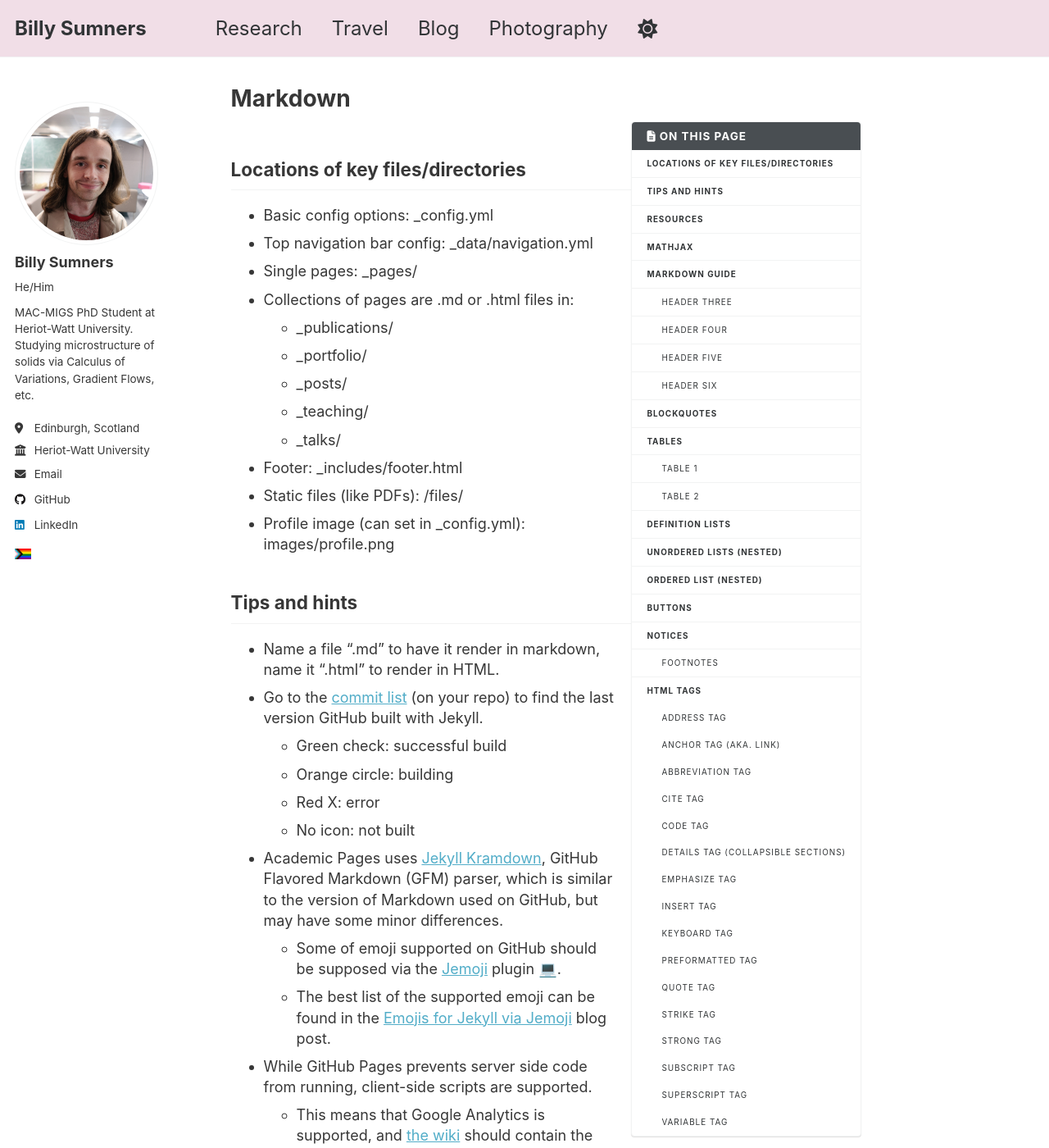
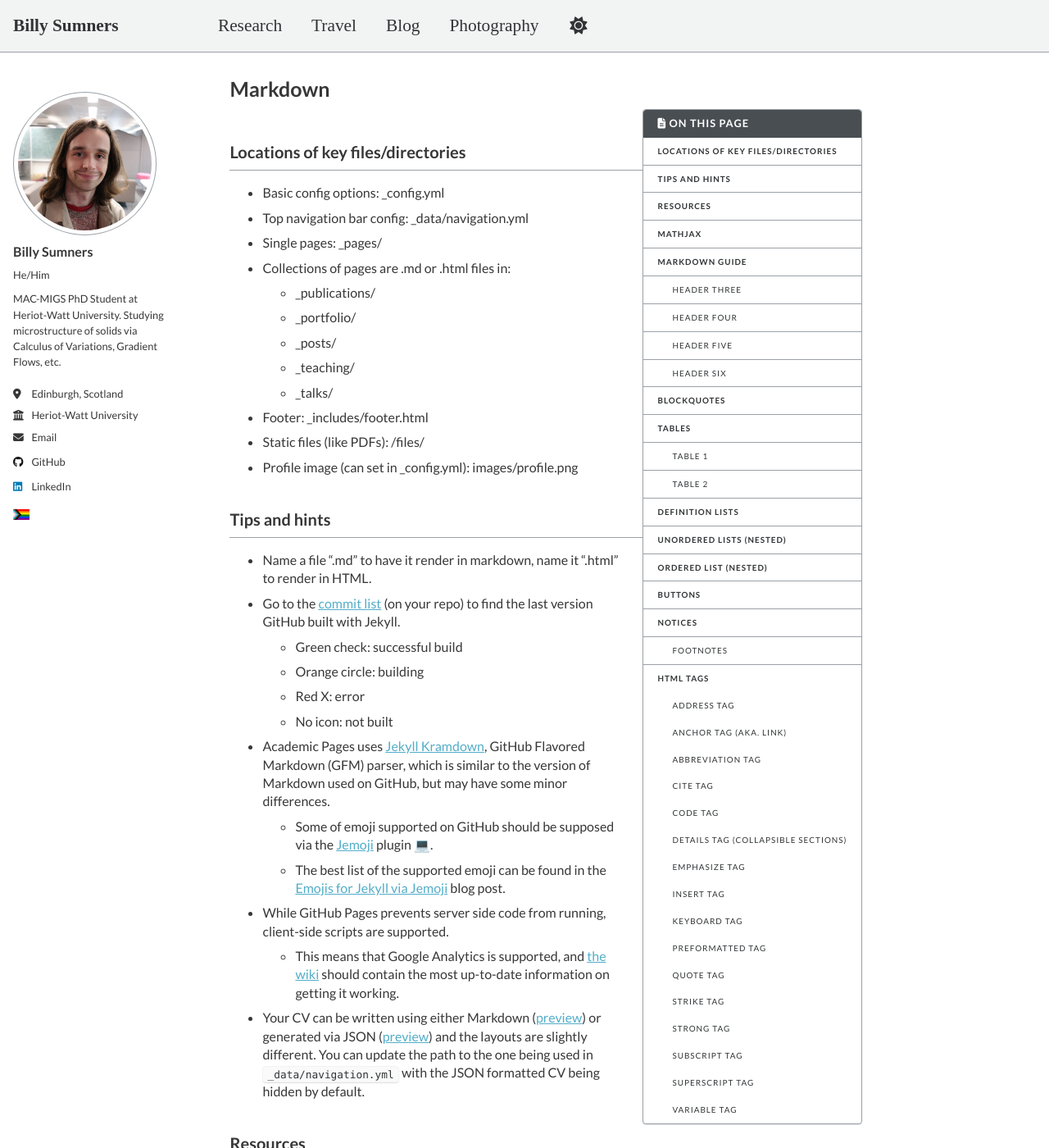
Before and after one commit to wbsumners/wbsumners.github.io, a Jekyll site: the page built from _pages/markdown.md, in a window 1280 px wide and 1400 px high. Shown: the whole window at 82% size. Built offline with Jekyll 4.4.1, drawn with Linux system fonts in a browser that asks for light colours; emoji names are drawn with the system emoji font; some web fonts are replaced.

Commit message:
Micromanaging my website

```diff
--- a/_includes/head/custom.html
+++ b/_includes/head/custom.html
@@ -12,6 +12,10 @@
 <meta name="theme-color" content="#ffffff"/>
 <link rel="stylesheet" href="{{ base_path }}/assets/css/academicons.css"/>
 
+<!-- lato font
+<link rel="preconnect" href="https://fonts.googleapis.com">
+<link rel="preconnect" href="https://fonts.gstatic.com" crossorigin>
+<link href="https://fonts.googleapis.com/css2?family=Lato:ital,wght@0,100;0,300;0,400;0,700;0,900;1,100;1,300;1,400;1,700;1,900&display=swap" rel="stylesheet"> -->
 
 <!-- Support for MatJax -->
 <script src="https://cdnjs.cloudflare.com/polyfill/v3/polyfill.min.js?features=es6"></script>
--- a/_sass/_themes.scss
+++ b/_sass/_themes.scss
@@ -7,15 +7,26 @@
    ========================================================================== */
 
 /* Used to set the size for <em> */
-$doc-font-size              : 16;
+$doc-font-size              : 12;
 
 /* Paragraph indention */
 $paragraph-indent           : false; // true, false (default)
 $indent-var                 : 1.3em;
 
+// probably not good to do it this way
+@font-face {
+  font-family: 'Raleway';
+  font-style: normal;
+  font-weight: 600;
+  src: url(https://fonts.gstatic.com/s/raleway/v36/1Ptxg8zYS_SKggPN4iEgvnHyvveLxVvaorCIPrcVIT9d0c8.woff) format('woff');
+  unicode-range: U+0000-00FF, U+0131, U+0152-0153, U+02BB-02BC, U+02C6, U+02DA, U+02DC, U+0304, U+0308, U+0329, U+2000-206F, U+20AC, U+2122, U+2191, U+2193, U+2212, U+2215, U+FEFF, U+FFFD;
+}
+
+@import url(https://fonts.googleapis.com/css2?family=Lato:ital,wght@0,100;0,300;0,400;0,700;0,900;1,100;1,300;1,400;1,700;1,900&display=swap);
+
 /* System typefaces */
 $serif                      : Georgia, Times, serif;
-$sans-serif                 : -apple-system, ".SFNSText-Regular", "San Francisco", "Roboto", "Segoe UI", "Helvetica Neue", "Lucida Grande", Arial, sans-serif;
+$sans-serif                 : "Lato"; //, -apple-system, ".SFNSText-Regular", "San Francisco", "Roboto", "Segoe UI", "Helvetica Neue", "Lucida Grande", Arial, sans-serif;
 $monospace                  : Monaco, Consolas, "Lucida Console", monospace;
 
 /* Sans serif typefaces */
@@ -35,7 +46,7 @@ $type-size-2                : 1.953em;  // ~31.248px
 $type-size-3                : 1.563em;  // ~25.008px
 $type-size-4                : 1.25em;   // ~20px
 $type-size-5                : 1em;      // ~16px
-$type-size-6                : 0.75em;   // ~12px
+$type-size-6                : 0.8em;   // ~12px
 $type-size-7                : 0.6875em; // ~11px
 $type-size-8                : 0.625em;  // ~10px
 
--- /dev/null
+++ b/_sass/include/_fonts.scss
@@ -0,0 +1,7 @@
+@font-face {
+  font-family: 'Raleway';
+  font-style: normal;
+  font-weight: 400;
+  src: url(https://fonts.gstatic.com/s/raleway/v36/1Ptxg8zYS_SKggPN4iEgvnHyvveLxVvaorCIPrcVIT9d0c8.woff) format('woff');
+  unicode-range: U+0000-00FF, U+0131, U+0152-0153, U+02BB-02BC, U+02C6, U+02DA, U+02DC, U+0304, U+0308, U+0329, U+2000-206F, U+20AC, U+2122, U+2191, U+2193, U+2212, U+2215, U+FEFF, U+FFFD;
+}
--- a/_sass/layout/_base.scss
+++ b/_sass/layout/_base.scss
@@ -22,6 +22,9 @@ body {
     /* when primary navigation is visible, the content in the background won't scroll */
     overflow: hidden;
   }
+
+  font-weight: 400;
+  font-size: 12pt;
 }
 
 h1, h2, h3, h4, h5, h6 {
--- a/_sass/layout/_masthead.scss
+++ b/_sass/layout/_masthead.scss
@@ -28,7 +28,7 @@
     @include container;
     @include clearfix;
     padding: 0.5em 1em;
-    font-family: $sans-serif-narrow;
+    font-family: "Raleway";
 
     @include breakpoint($x-large) {
       max-width: $x-large;
@@ -45,7 +45,6 @@
 }
 
 .masthead__menu {
-
   ul {
     margin: 0;
     padding: 0;
@@ -59,14 +58,15 @@
   display: block;
   list-style-type: none;
   white-space: nowrap;
-  font-size: 18pt;
+  font-size: 16pt;
 
   &--lg {
-    padding-right: 2em;
-    font-weight: 400;
+    padding-right: 4em;
+    font-weight: 600;
   }
 
   .tail {
     padding-left: 10em;
+    float: right;
   }
 }
--- a/_sass/theme/_default.scss
+++ b/_sass/theme/_default.scss
@@ -31,9 +31,9 @@ $sidebar-screen-min-width   : 1024px;
 :root {
     --global-base-color                 : #{$dark-gray};
     --global-bg-color                   : #ffffff;
-    --global-masthead-bg-color          : #f1dee7;
+    --global-masthead-bg-color          : #{$lighter-gray};
     --global-footer-bg-color            : #f2f3f3;
-    --global-border-color               : #{$lighter-gray};
+    --global-border-color               : #{$light-gray};
     --global-dark-border-color          : #bdc1c4;
     --global-code-background-color      : #fafafa;
     --global-code-text-color            : #{$darker-gray};
```
